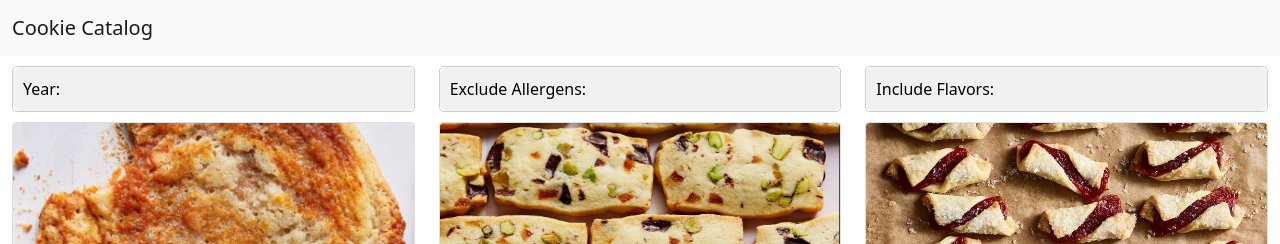
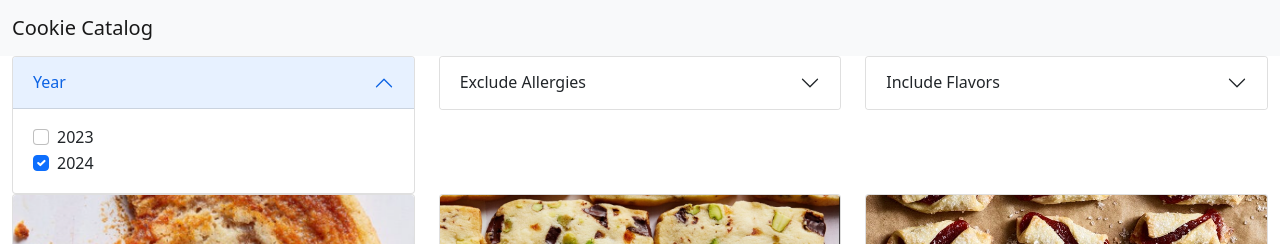
Before and after one commit to ginathegenius/cookie-site-3.0, a React (Vite) app: page / in a window 1280 px wide. Shown: the top 244 px of the page. Built offline with nearby package versions, Linux system fonts and the light colour scheme.

Commit message:
update filter styling

```diff
--- a/src/components/FilterComponent.jsx
+++ b/src/components/FilterComponent.jsx
@@ -1,5 +1,6 @@
 import React from 'react';
-import Accordion from './Accordion'; // Import the Accordion component
+import Accordion from 'react-bootstrap/Accordion';
+// import Accordion from './Accordion'; // Import the Accordion component
 import { Container, Row, Col } from 'react-bootstrap';
 
 const FilterComponent = ({ yearFilters, handleYearChange, allergyFilters, handleAllergyChange, flavorFilters, handleFlavorChange }) => {
@@ -9,8 +10,11 @@ const FilterComponent = ({ yearFilters, handleYearChange, allergyFilters, handle
         <div>
             <Container fluid>
                 <Row>
-                    <Col>
-            <Accordion title="Year:">
+                    <Col xs={12} sm={12} md={4}>
+                    <Accordion defaultActiveKey="0">
+                    <Accordion.Item eventKey="0">
+                    <Accordion.Header>Year</Accordion.Header>
+                    <Accordion.Body>
                         {Object.keys(yearFilters).map((year) => (
                             <div key={year} className="form-check">
                             <label className="form-check-label" htmlFor={`flexCheckDefault${year}`}>
@@ -26,11 +30,17 @@ const FilterComponent = ({ yearFilters, handleYearChange, allergyFilters, handle
                             </label>
                         </div>
                         ))}
-
+                    </Accordion.Body>
+                </Accordion.Item>
                 </Accordion>
             </Col>
-<Col>
-            <Accordion title="Exclude Allergens:">
+            <Col xs={12} sm={12} md={4}>
+            <Accordion>
+                <Accordion.Item eventKey="0">
+                    <Accordion.Header>Exclude Allergies</Accordion.Header>
+                        <Accordion.Body>
+
+
                 {Object.keys(allergyFilters).map((allergy) => (
                     <div key={allergy} className="form-check">
                         <label className="form-check-label" htmlFor={`flexCheck${allergy}`}>
@@ -46,10 +56,15 @@ const FilterComponent = ({ yearFilters, handleYearChange, allergyFilters, handle
                         </label>
                     </div>
                 ))}
+                        </Accordion.Body>
+                </Accordion.Item>
             </Accordion>
             </Col>
-            <Col>
-            <Accordion title="Include Flavors:">
+            <Col xs={12} sm={12} md={4}>
+            <Accordion>
+                <Accordion.Item eventKey="0">
+                    <Accordion.Header>Include Flavors</Accordion.Header>
+                        <Accordion.Body>
                 {Object.keys(flavorFilters).map((flavor) => (
                     <div key={flavor} className="form-check">
                         <label className="form-check-label" htmlFor={`flexCheck${flavor}`}>
@@ -66,6 +81,9 @@ const FilterComponent = ({ yearFilters, handleYearChange, allergyFilters, handle
                         </label>
                     </div>
                 ))}
+
+               </Accordion.Body>
+               </Accordion.Item>
             </Accordion>
             </Col>
             </Row>
```
Lines whose indentation alone changed are shown as unchanged.
